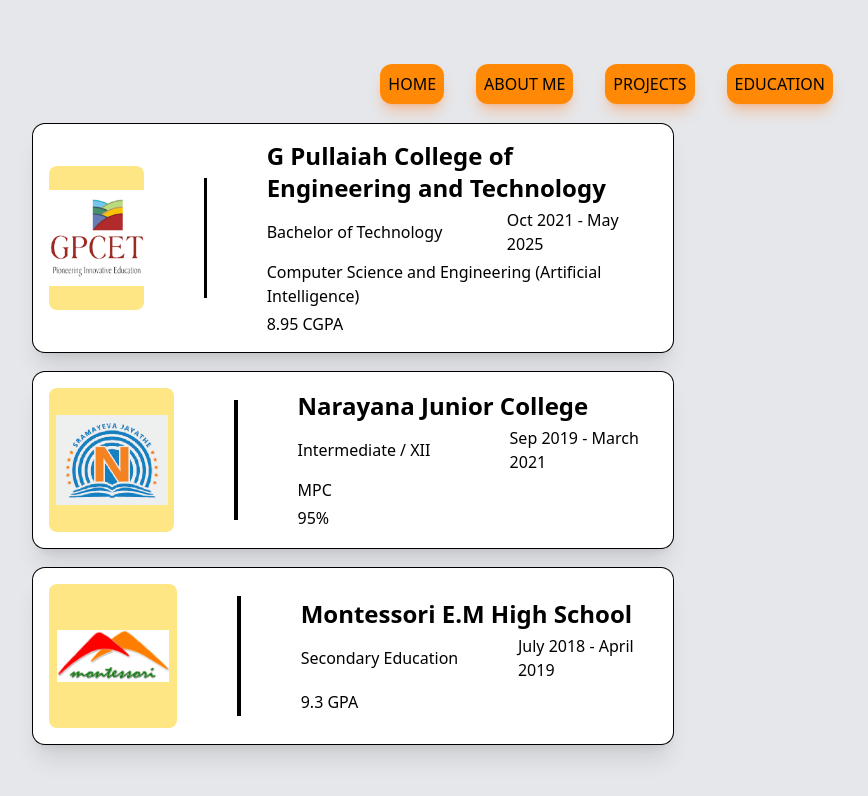
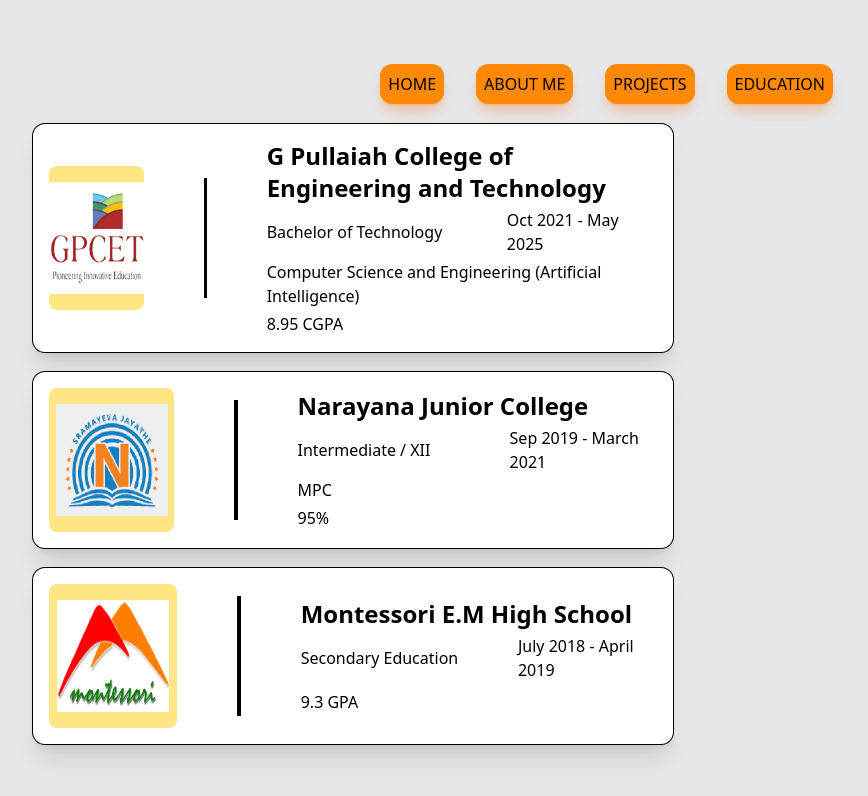
Before and after one commit to Avinash3003/My_Portfolio, a React (Vite) app: page /edu in a window 1280 px wide. Shown: the top 796 px of the page, without its empty margins (287-1155 px from the left). Built offline with nearby package versions, Linux system fonts and the light colour scheme.

Commit message:
Updates some files

```diff
--- a/Components/Education.jsx
+++ b/Components/Education.jsx
@@ -20,7 +20,7 @@
             <img
               src={`Clg_logo/${item.img_name}.png`}
               alt="Clg_logo"
-              className='w-24 h-24 md:w-28 md:h-28 object-contain'
+              className='w-24 h-24 md:w-28 md:h-28'
             />
           </div>
 
```
Also changed, not shown: Components/Dashboard.jsx (+0 -20 lines), Components/Footer.jsx (+0 -26 lines), Components/Header.jsx (+0 -25 lines), Components/Myinfo.jsx (+0 -21 lines), Components/Projects.jsx (+0 -29 lines).
